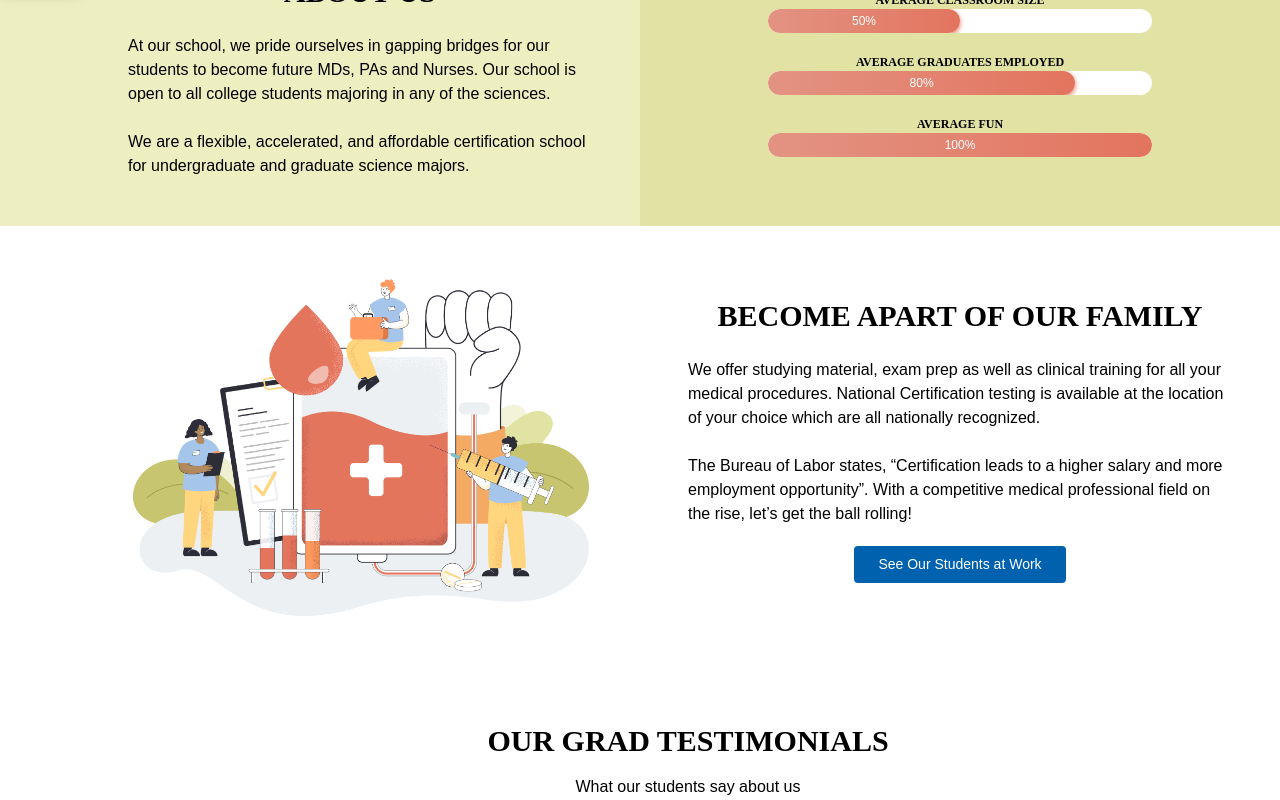
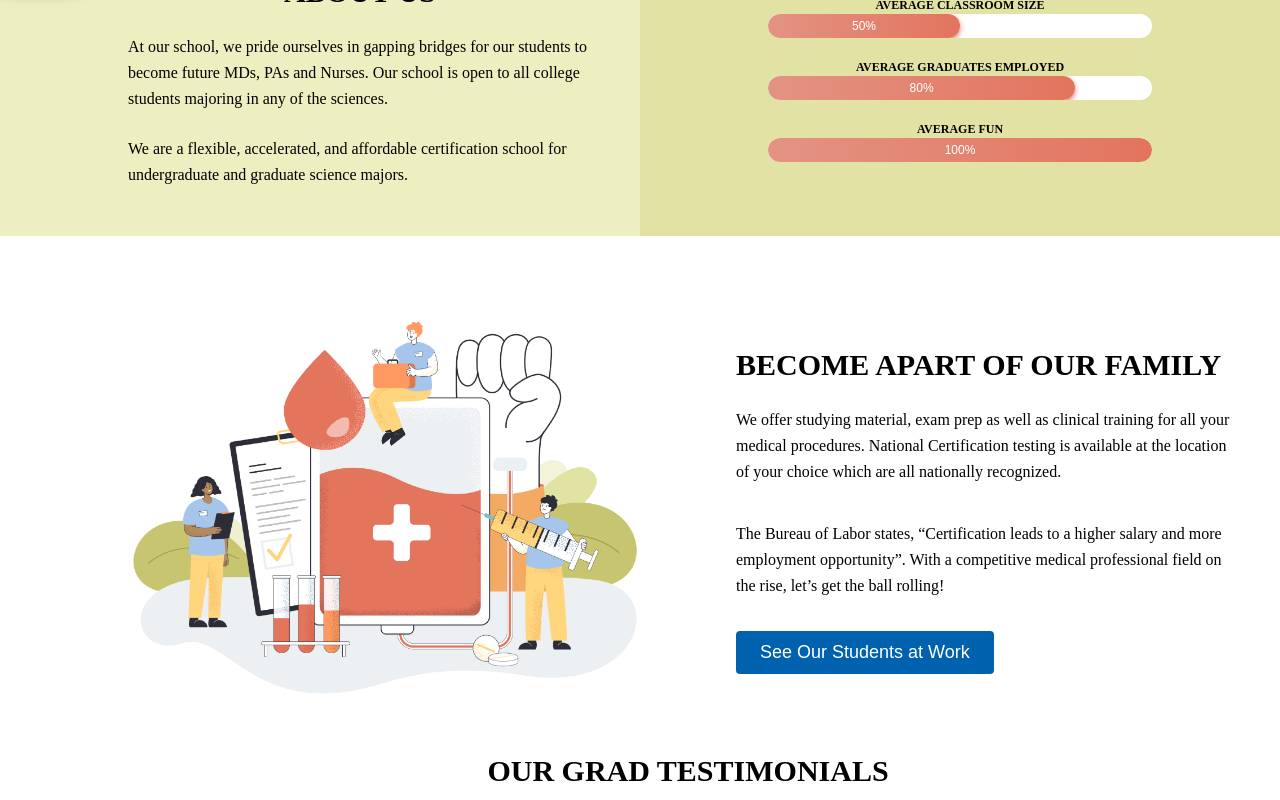
Before and after one commit to AnthonyC233/Medcare-Remodel, a React (Create React App) app: page / in a window 1280 px wide. Shown: the part 820-1620 px from the top of the page. Built offline with nearby package versions, Linux system fonts and the light colour scheme; the HTML template or start-up script is replaced by a standard one.

Commit message:
small changes here and there

```diff
--- a/src/components/About (Home)/About.js
+++ b/src/components/About (Home)/About.js
@@ -6,7 +6,7 @@ import Progress from './Progress';
 function About() {
   return (
     <section className="grid grid-cols-2 lg:grid-cols-1">
-      {/* ABOUT US SECTION */}
+      {/* TEXT DIV */}
       <div
         className="bg-ltGreen flex justify-center items-center flex-col
 
@@ -16,7 +16,7 @@ function About() {
         // SMALL SCREEN
         sm:pl-12
 
-        // PHONES | LANDSCAPE
+        // PHONES
         SamsungS20Ultra:pl-12
         SamsungS8:pl-12
         Pixel5:pl-12
@@ -29,13 +29,13 @@ function About() {
         <h1 className="pb-5 text-3xl font-semibold font-['Mingzat']">
           ABOUT US
         </h1>
-        <p>
+        <p className="leading-relaxed font-['Mingzat'] overflow-hidden text-left">
           At our school, we pride ourselves in gapping bridges for our students
           to become future MDs, PAs and Nurses. Our school is open to all
           college students majoring in any of the sciences.
         </p>
         <br></br>
-        <p>
+        <p className="leading-relaxed font-['Mingzat'] overflow-hidden text-left">
           We are a flexible, accelerated, and affordable certification school
           for undergraduate and graduate science majors.
         </p>
@@ -48,13 +48,14 @@ function About() {
         // BASE
         pl-12 py-12 pr-12
 
+        // SMALL SCREEN
+        sm:pr-32
+        sm:hidden
+
+        // LARGE SCREEN
         lg:pl-32
 
-        sm:pr-32
-
-        sm:hidden
-
-        // PHONES | LANDSCAPE
+        // PHONES
         SamsungS20Ultra:pl-12
         SamsungS8:pl-12
         Pixel5:pl-12
--- a/src/components/About (Home)/Progress.js
+++ b/src/components/About (Home)/Progress.js
@@ -16,9 +16,14 @@ function Progress({ done }) {
   return (
     <div
       className="h-6 w-96 bg-white rounded-full
-        md:w-60 sm:w-60
 
-        // PHONES | VERTICAL to change the width of progress bars
+      // MEDIUM SCREEN
+      md:w-60
+
+      // SMALL SCREEN
+      sm:w-60
+
+      // PHONES
       iPhoneSEH:w-80
       iPhoneXRH:w-80
       iPhone12ProH:w-80
--- a/src/components/Credits (Credits)/CreditsComp.js
+++ b/src/components/Credits (Credits)/CreditsComp.js
@@ -5,6 +5,7 @@ function CreditsComp() {
     <section>
       <div
         className="p-20 flex justify-center items-center flex-col
+
         // SMALL SCREEN
         sm:pt-36
         "
--- a/src/components/Error (Error)/ErrorComp.js
+++ b/src/components/Error (Error)/ErrorComp.js
@@ -12,44 +12,55 @@ function ErrorComp() {
   }
 
   return (
-    <section className="error-section-container">
+    <section>
       <div
-        className="error-section flex justify-center items-center flex-col
-
-        //TODO: this makes the button have a scroll bar
-        h-screen w-screen
+        className="flex justify-center items-center flex-col
 
         // BASE
-        pl-36 py-12 pr-12
+        w-2/6 ml-auto mr-auto mt-40
 
         // SMALL SCREEN
-        sm:pl-12
+        sm:w-1/2
+        sm:mt-80
 
-        // PHONES | LANDSCAPE
-        SamsungS20Ultra:pl-12
-        SamsungS20Ultra:pt-36
-        SamsungS8:pl-12
-        SamsungS8:pt-36
-        Pixel5:pl-12
-        Pixel5:pt-36
-        iPhone12Pro:pl-12
-        iPhone12Pro:pt-36
-        iPhoneXR:pl-12
-        iPhoneXR:pt-36
-        iPhoneSE:pl-12
-        iPhoneSE:pt-36
-        GalaxyFold:pl-12
-        GalaxyFold:pt-36
+        // MEDIUM SCREEN
+        md:w-1/2
+        md:mt-80
+
+        // PHONES
+        SamsungS20UltraH:w-5/6
+        SamsungS8H:w-5/6
+        SamsungS8H:mt-40
+        Pixel5H:w-5/6
+        iPhone12ProH:w-5/6
+        iPhoneXRH:w-5/6
+        iPhoneSEH:w-4/6
+        iPhoneSEH:mt-40
+        GalaxyFoldH:w-5/6
+        GalaxyFoldH:mt-40
+        iPadAirH:w-1/2
+        iPadAirH:ml-56
+        iPadMiniH:w-1/2
+        iPadMiniH:ml-56
+
+        SamsungS20Ultra:w-1/2
+        SamsungS8:mt-28
+        iPhoneSE:mt-28
+        GalaxyFold:mt-28
         "
       >
+        {/* IMAGE DIV */}
         <img src={errorImg} alt="404 error" className="pb-5"></img>
 
-        <button
-          onClick={homeLink}
-          className="text-white bg-galleryButton border-0 py-3 px-4 focus:outline-none hover:bg-blue-400 rounded text-lg overflow-hidden"
-        >
-          Let's go back home
-        </button>
+        {/* BUTTON DIV */}
+        <div className="overflow-hidden">
+          <button
+            onClick={homeLink}
+            className="text-white bg-galleryButton border-0 py-3 px-4 focus:outline-none hover:bg-blue-400 rounded text-lg  text-center"
+          >
+            Take Me Back Home
+          </button>
+        </div>
       </div>
     </section>
   );
--- a/src/components/Gallery (Home)/GalleryHome.js
+++ b/src/components/Gallery (Home)/GalleryHome.js
@@ -12,39 +12,26 @@ function GalleryHome() {
   }
 
   return (
-    <section className="grid grid-cols-2 lg:grid-cols-1">
-      {/* GALLERY IMAGE SECTION */}
-      {/* 36: 144px | 12: 48px | Original pl-24: 96px*/}
+    <section>
       <div
-        className="gallery-image
+        className="container mx-auto flex flex-row lg:flex-col items-center
 
         // BASE
-        pl-32 py-12 pr-12
+        pl-32 pt-20 pr-12
 
         // SMALL SCREEN
-        sm:pl-12 sm:py-0
+        sm:pl-12
+        sm:pt-14
 
-        "
-      >
-        <img
-          src={galleryPic}
-          alt="home-gallery"
-          className="object-cover object-center"
-        ></img>
-      </div>
+        // XS SCREEN
+        xsm:pl-0
+        xsm:pr-0
 
-      {/* GALLERY LINK SECTION */}
-      <div
-        className="flex justify-center items-center flex-col
+        // XXS SCREEN
+        xxsm:pl-0
+        xxsm:pr-0
 
-        // BASE
-        pl-12 py-12 pr-12
-
-        lg:pl-32
-
-        sm:pr-32 sm:py-0
-
-        // PHONES | LANDSCAPE
+        // PHONES
         SamsungS20Ultra:pl-12
         SamsungS8:pl-12
         Pixel5:pl-12
@@ -52,30 +39,109 @@ function GalleryHome() {
         iPhoneXR:pl-12
         iPhoneSE:pl-12
         GalaxyFold:pl-12
+        GalaxyFoldH:p-2
+        GalaxyFoldH:pt-10
         "
       >
-        <h1 className="pb-5 text-3xl font-semibold font-['Mingzat']">
+        {/* IMAGE DIV */}
+        <div
+          className="
+
+          // BASE
+          max-w-lg  w-5/6 mb-10
+
+          // 2XL SCREEN
+          2xl:mb-0
+
+          // PHONES
+          iPhoneXRH:pb-9
+          SamsungS20UltraH:pb-14
+          "
+        >
+          <img
+            className="object-cover object-center rounded GalaxyFoldH:hidden"
+            alt="gallery"
+            src={galleryPic}
+          ></img>
+        </div>
+
+        {/* TEXT DIV */}
+        <div
+          className="
+          // BASE
+          flex-grow w-1/2 pl-24 flex flex-col items-center text-center
+
+          // SMALL
+          sm:pl-0
+
+          // LARGE SCREEN
+          lg:p-12
+          lg:w-11/12
+
+          // XL SCREEN
+          xl:pl-12
+
+          // 2XL SCREEN
+          2xl:items-start
+          2xl:text-left
+
+          // PHONE
+          iPhoneSE:pl-0
+          iPhoneSEH:p-0
+          iPhoneXR:pl-5
+          iPhoneXRH:p-0
+          iPhone12Pro:pl-0
+          iPhone12ProH:p-0
+          Pixel5:pl-0
+          Pixel5H:p-0
+          SamsungS8:pl-0
+          SamsungS8H:p-0
+          SamsungS20Ultra:pl-0
+          SamsungS20UltraH:p-0
+          GalaxyFold:pl-0
+          GalaxyFoldH:p-0
+          "
+        >
+          <h1 className="title-font pb-5 text-3xl font-semibold font-['Mingzat']">
             BECOME APART OF OUR FAMILY
           </h1>
-        <p>
-          We offer studying material, exam prep as well as clinical training for
-          all your medical procedures. National Certification testing is
+          <p className="mb-3 leading-relaxed font-['Mingzat'] overflow-hidden text-left">
+            We offer studying material, exam prep as well as clinical training
+            for all your medical procedures. National Certification testing is
             available at the location of your choice which are all nationally
             recognized.
           </p>
           <br></br>
-        <p>
+          <p className="mb-8 leading-relaxed font-['Mingzat'] overflow-hidden text-left">
             The Bureau of Labor states, “Certification leads to a higher salary
             and more employment opportunity”. With a competitive medical
             professional field on the rise, let’s get the ball rolling!
           </p>
-        <div className="p-5">
+
+          {/* BUTTON DIV */}
+          <div
+            className="flex justify-center relative
+
+            // SMALL SCREEN
+            sm:items-center
+            sm:w-fit
+
+            // PHONES
+            iPhoneXRH:w-fit
+            iPhone12ProH:w-fit
+            Pixel5H:w-fit
+            SamsungS8H:w-fit
+            SamsungS20UltraH:w-fit
+            GalaxyFoldH:w-fit
+            "
+          >
             <button
               onClick={galleryLink}
-            className="inline-flex text-white bg-galleryButton border-0 py-2 px-6 focus:outline-none hover:bg-blue-400 rounded text-sm"
+              className="inline-flex text-white bg-galleryButton border-0 py-2 px-6 focus:outline-none hover:bg-blue-400 rounded text-lg"
             >
               See Our Students at Work
             </button>
+          </div>
         </div>
       </div>
     </section>
--- a/src/components/Grid (Services)/serviceGrid.js
+++ b/src/components/Grid (Services)/serviceGrid.js
@@ -12,13 +12,14 @@ const serviceGrid = () => {
   return (
     <section
       className="text-gray-600 body-font relative
+
       // BASE
       pl-32 py-12 pr-12
 
       // SMALL SCREEN
       sm:pl-12
 
-        // PHONES | LANDSCAPE
+      // PHONES
       SamsungS20Ultra:pl-12
       SamsungS8:pl-12
       Pixel5:pl-12
@@ -26,10 +27,8 @@ const serviceGrid = () => {
       iPhoneXR:pl-12
       iPhoneSE:pl-12
       GalaxyFold:pl-12
-
       GalaxyFoldH:p-0
       GalaxyFoldH:py-10
-
       "
     >
       <div className="container px-5 py-0 mx-auto overflow-hidden">
--- a/src/components/Testimonials (Home)/Testimonials.js
+++ b/src/components/Testimonials (Home)/Testimonials.js
@@ -100,7 +100,9 @@ function Testimonials() {
         <h1 className="pb-3 text-3xl font-semibold font-['Mingzat'] text-center">
           OUR GRAD TESTIMONIALS
         </h1>
-        <p>What our students say about us</p>
+        <p className="leading-relaxed font-['Mingzat'] overflow-hidden text-left">
+          What our students say about us
+        </p>
       </div>
 
       {/* OWL CAROUSEL SECTION */}
@@ -128,8 +130,12 @@ function Testimonials() {
         >
           {testimonialsList.map((item, index) => (
             <div className="item drop-shadow-xl p-10">
-              <p>"{item.testimony}"</p>
-              <p className="text-center">- {item.name}</p>
+              <p className="leading-relaxed font-['Mingzat'] overflow-hidden">
+                "{item.testimony}"
+              </p>
+              <p className="leading-relaxed font-['Mingzat'] overflow-hidden text-center">
+                - {item.name}
+              </p>
             </div>
           ))}
         </OwlCarousel>
```
Also changed, not shown: src/components/Grid (Services)/serviceHeader.js (+47 -65 lines). Lines whose indentation alone changed are shown as unchanged.
